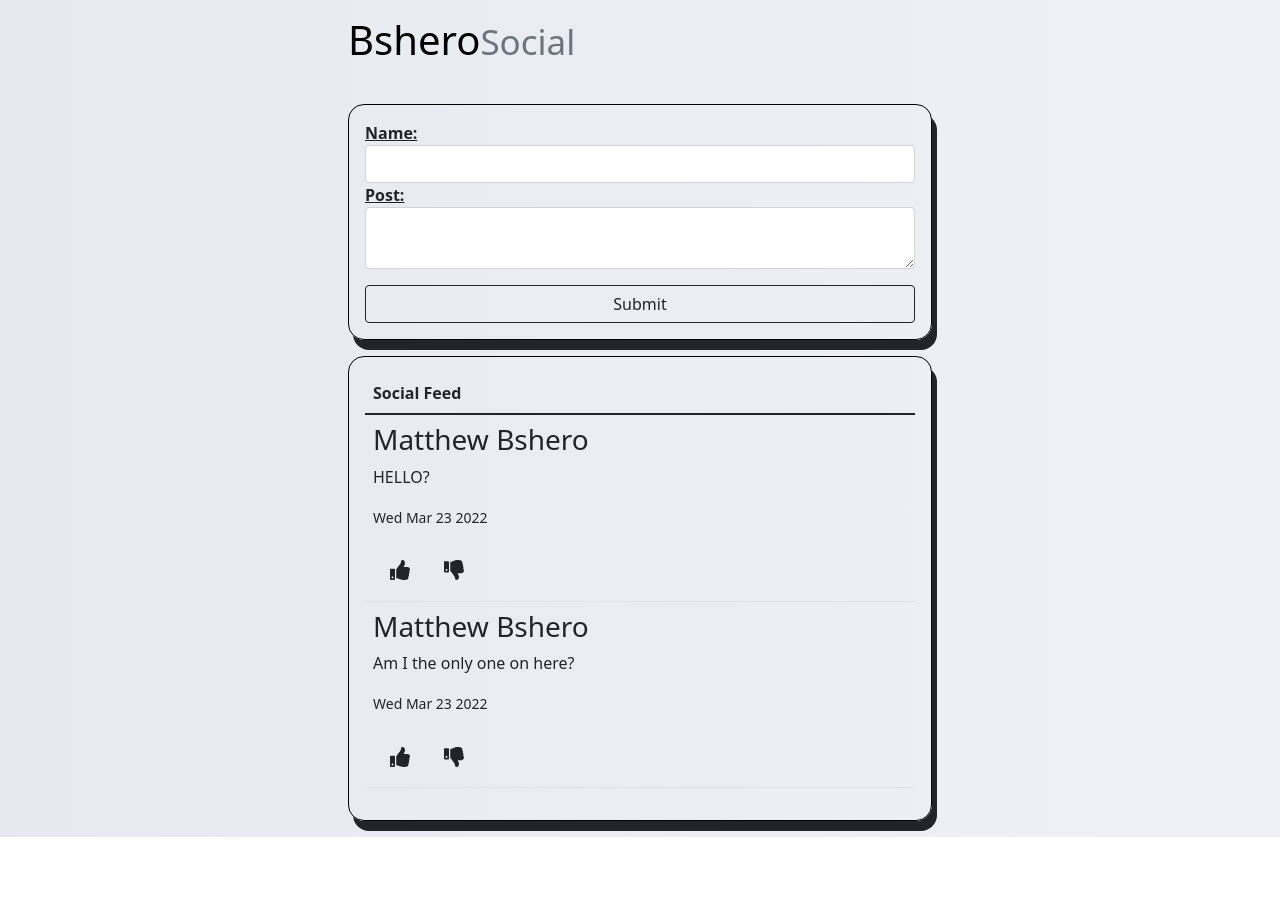
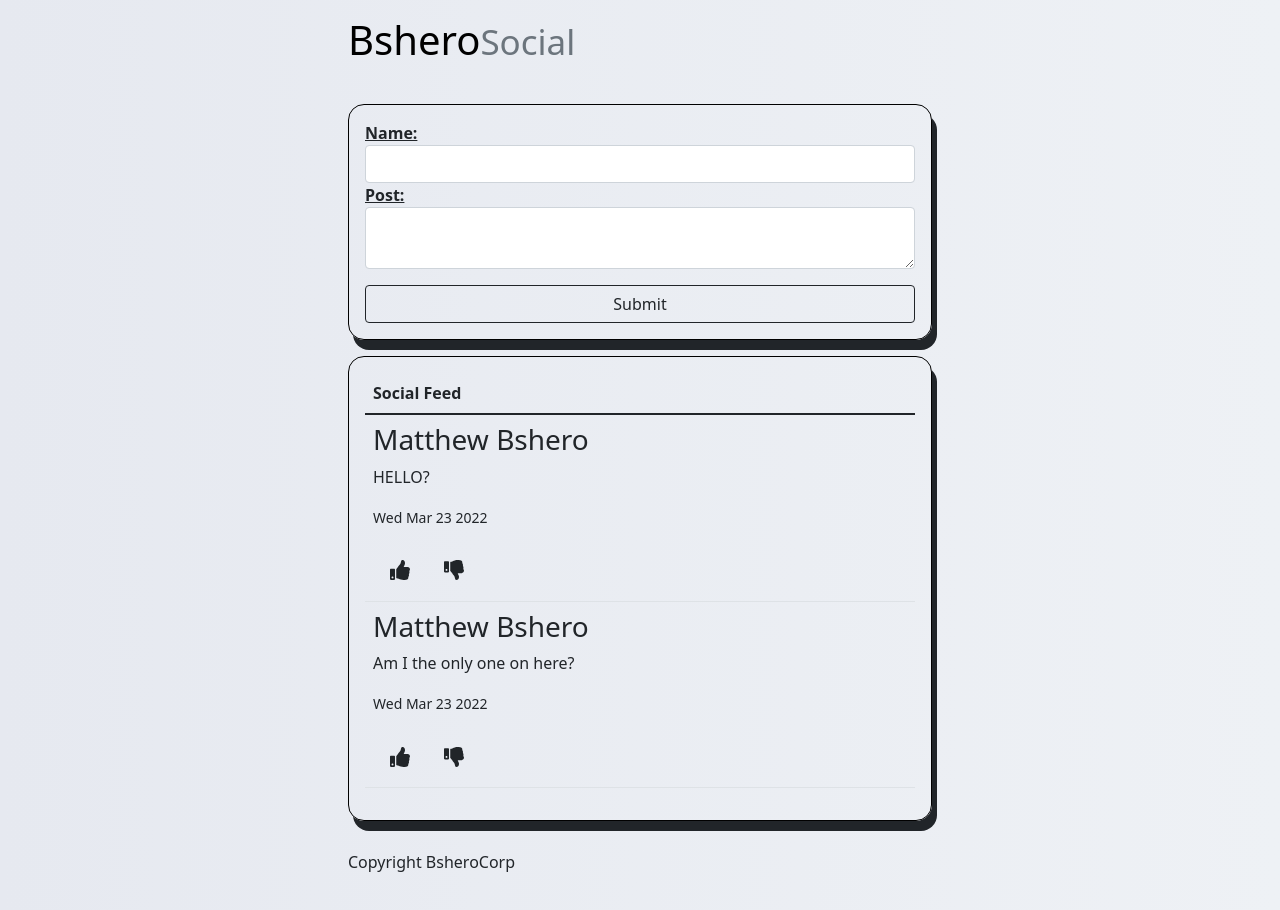
Before and after one commit to mdbshero/Social_Feed, a React (Create React App) app: page / in a window 1280 px wide. Shown: the top 910 px of the page. Before the commit the page ends 800 px from the top, so only its background shows below. Built offline with nearby package versions, Linux system fonts and the light colour scheme.

Commit message:
Fixed background

```diff
--- a/src/App.css
+++ b/src/App.css
@@ -1,4 +1,4 @@
-.border-box{
+.border-box {
   border: 1px;
   border-style: solid;
   border-color: black;
@@ -8,19 +8,34 @@
   box-shadow: 5px 10px;
 }
 
-.border-nav{
+.border-nav {
   border: 1px;
-    border-style:hidden;
+  border-style: hidden;
   padding: 1em;
+}
+
+.border-footer {
+  border: 1px;
+  border-style: hidden;
+  padding: 1em;
+
 }
 
 .gradient-custom {
   background: #e6e9f0;
-    background: -webkit-linear-gradient(to right, rgba(230, 233, 240, 1), rgba(238, 241, 245, 1));
-    background: linear-gradient(to right, rgba(230, 233, 240, 1), rgba(238, 241, 245, 1));
-  position: fixed;
+  background: -webkit-linear-gradient(
+    to right,
+    rgba(230, 233, 240, 1),
+    rgba(238, 241, 245, 1)
+  );
+  background: linear-gradient(
+    to right,
+    rgba(230, 233, 240, 1),
+    rgba(238, 241, 245, 1)
+  );
+  position: initial;
   top: 0;
   left: 0;
-  min-width: 100%;
-  min-height: 100%;
+  min-width: 100vw;
+  min-height: 100vw;
 }
--- a/src/App.js
+++ b/src/App.js
@@ -16,8 +16,8 @@ function App() {
   }
 
   return (
-    <div className="container-fluid gradient-custom">
-      <div className="row ">
+    <div className="container gradient-custom">
+      <div className="row">
         <div className="col-md-6 mx-auto">
           <div className="border-nav">
             <NavBar />
@@ -37,7 +37,13 @@ function App() {
         </div>
       </main>
       <footer>
-
+        <div className="row">
+          <div className="col-md-6 mx-auto">
+            <div className="border-footer">
+              <h6>Copyright BsheroCorp</h6>
+            </div>
+          </div>
+        </div>
       </footer>
     </div>
   );
--- /dev/null
+++ b/src/Components/DisplayPosts/DisplayPosts.css
@@ -0,0 +1,3 @@
+.table-scroll{
+   height:auto;
+}
--- a/src/Components/DisplayPosts/DisplayPosts.jsx
+++ b/src/Components/DisplayPosts/DisplayPosts.jsx
@@ -1,5 +1,6 @@
 import React, { useState } from 'react';
 import Post from "../PostFolder/Post";
+import './DisplayPosts.css'
 
 
 const DisplayPosts = (props) => {
```
Lines whose indentation alone changed are shown as unchanged.
